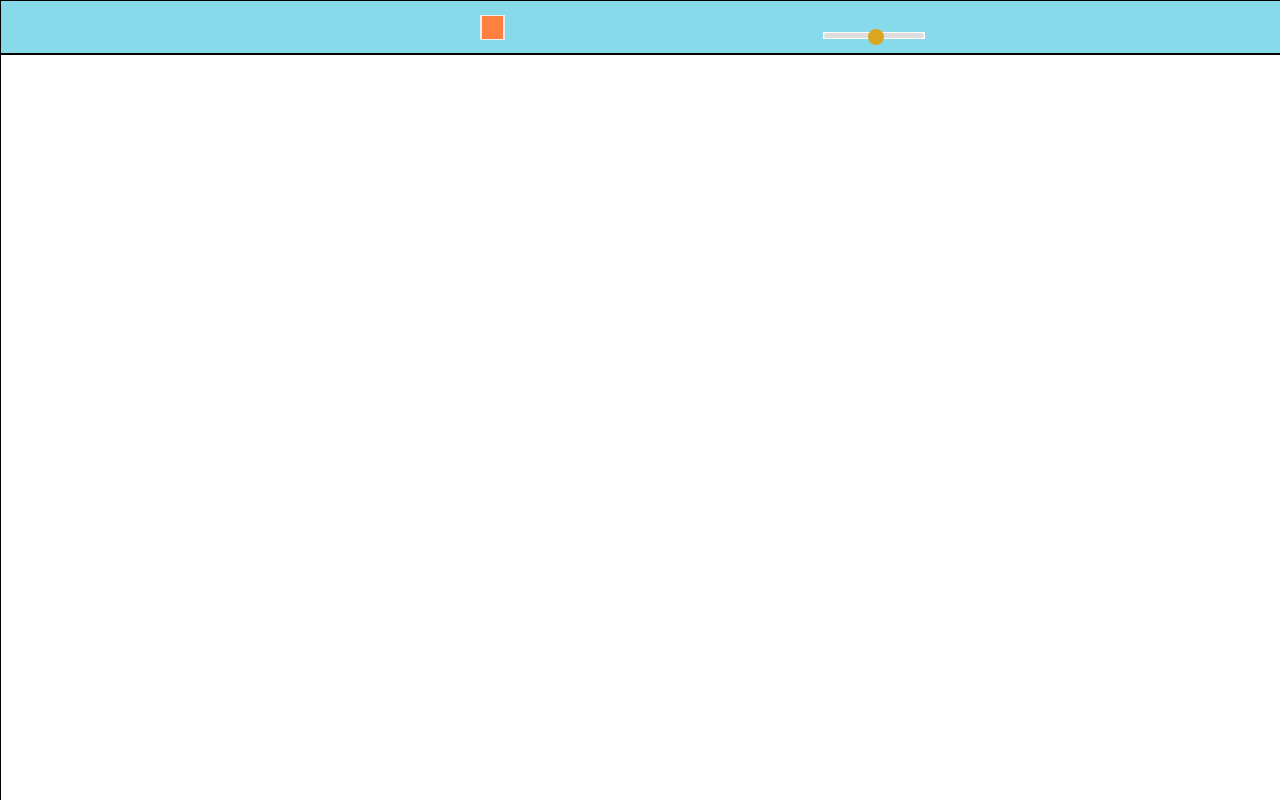
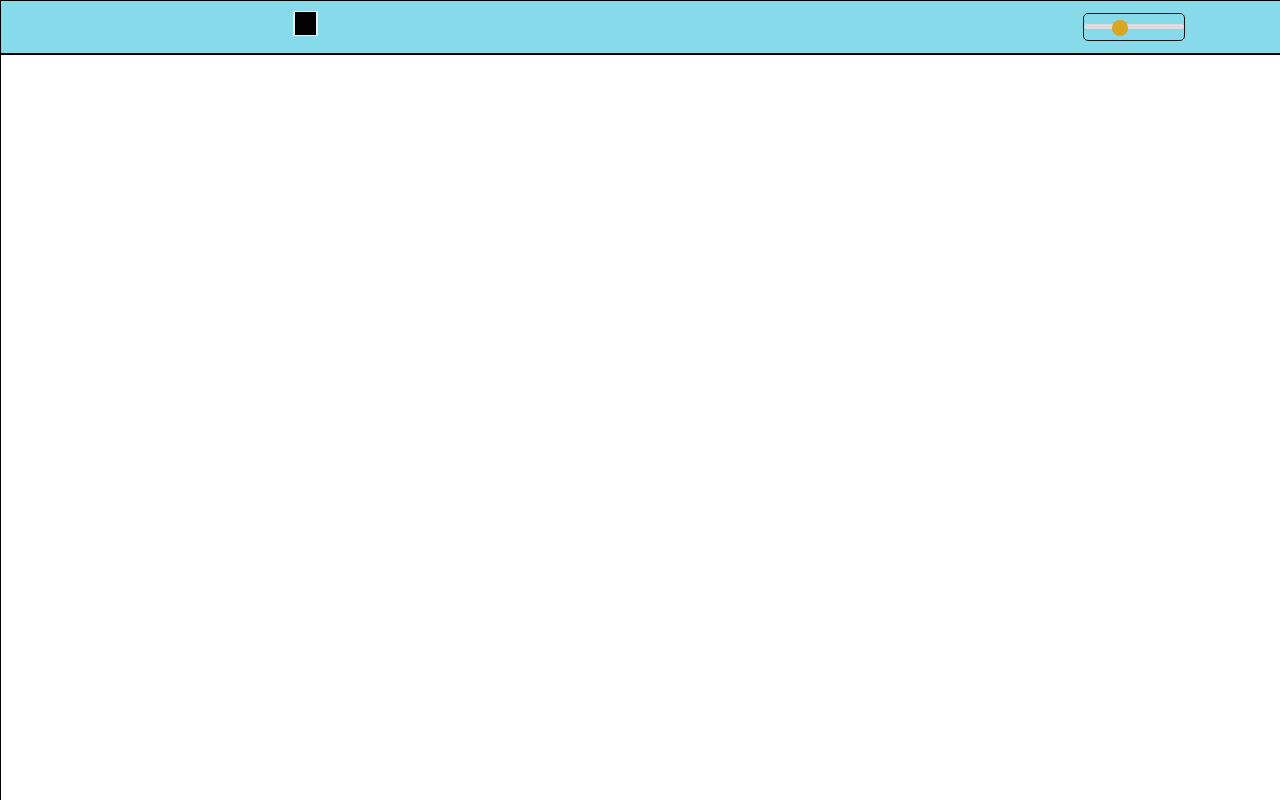
Before and after one commit to nicozh/canvas-drawing, a plain HTML site: page index.html in a window 1280 px wide. Drawn offline with Linux system fonts and the light colour scheme.

Commit message:
Change the layout

```diff
--- a/css/style.css
+++ b/css/style.css
@@ -13,7 +13,6 @@ input[type="color"] {
 	border: none;
 	width: 25px;
     height: 25px;
-    margin: 0 30px;
 }
 input[type="color"]::-webkit-color-swatch-wrapper {
 	padding: 0;
@@ -24,8 +23,10 @@ input[type="color"]::-webkit-color-swatch {
 .tools{
     padding: 10px;
     background: rgb(135, 218, 233);
-    text-align: center;
     border: 1px solid black;
+    display: flex;
+    justify-content: space-around;
+    flex-wrap: wrap;
 }
 .tools>span{
     font-size: 20px;
@@ -34,11 +35,6 @@ input[type="color"]::-webkit-color-swatch {
      color: red;
 }
 .tools svg{
-    width: 30px;
-    height: 30px;
-    padding: 0 30px;
-}
-.tools>a>svg{
     width: 30px;
     height: 30px;
 }
@@ -53,15 +49,18 @@ input[type="color"]::-webkit-color-swatch {
 }
 
 /*笔的宽度*/
+
 input[type=range] {
     /*removes default webkit styles*/
     -webkit-appearance: none;
 
     /*fix for FF unable to apply focus style bug */
-    border: 1px solid white;
+    border: 1px solid rgb(22, 22, 22);
 
     /*required for proper track sizing in FF*/
     width: 100px;
+    background: #87DAE9;
+    border-radius: 5px;
 }
 input[type=range]::-webkit-slider-runnable-track {
     width: 300px;
--- a/index.html
+++ b/index.html
@@ -25,7 +25,9 @@
            </svg>
          </a>
            <!-- 选择颜色 -->
-           <input type="color" id="colors" value="#FF8040">
+           <a href="javascript:;">
+                <input type="color" id="colors" value="black">
+           </a>
            <!-- 橡皮擦 -->
           <a href="javascript:;" id="e">
             <svg class="icon" aria-hidden="true">
@@ -45,7 +47,7 @@
             </svg>
         </a>
         <!-- 笔宽 -->
-        <input type="range" id="width" max="15"   >
+        <input type="range" id="width" value="5" max="15"   >
     </div>
     <canvas id="canva" width="400" height="400" style="border:1px solid" class="pen"></canvas>
     <script src="./js/main.js"></script>
--- a/js/main.js
+++ b/js/main.js
@@ -1,4 +1,3 @@
-
 
 var canvas = document.getElementById('canva');
 var context = canvas.getContext('2d');
@@ -12,7 +11,6 @@ function setCanvasSize() {
   canvas.width = pageWidth
   canvas.height = pageHeight
 }
-
 
 //用户选择
 
@@ -32,7 +30,6 @@ pen.onclick=function(){
 }
 
 }
-
 
 
 if('ontouchstart' in document.body){
@@ -99,6 +96,8 @@ if('ontouchstart' in document.body){
     context.strokeStyle = lineColor.value;
     //确认线条宽度
     context.lineWidth = lineWidth.value;
+    context.lineJoin = "round";
+
 
     /*判断用不用橡皮擦*/
     if(eraser.className=="active"){
@@ -117,7 +116,6 @@ if('ontouchstart' in document.body){
     };
 
      document.onmouseup=function () {
-         console.log("onmouseup");
          document.onmousemove=null;
          document.onmouseup =null;
      }
```
